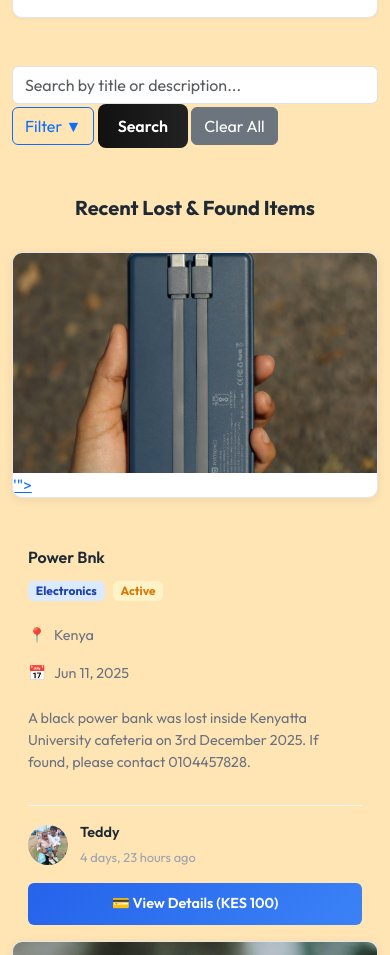
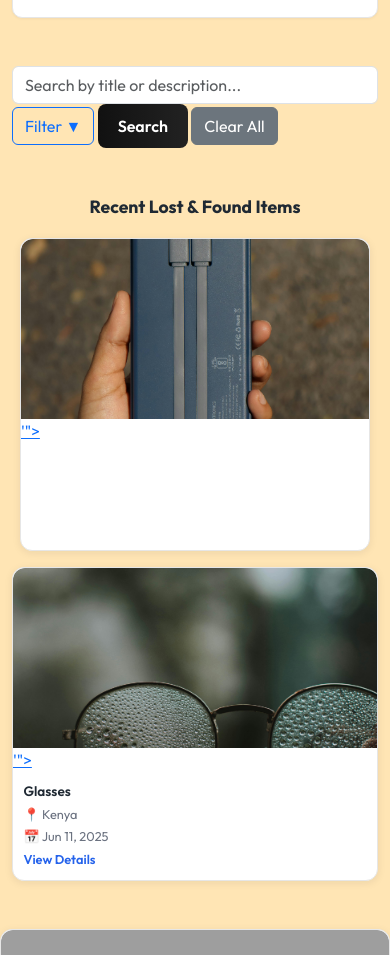
Before and after one commit to teldon471-web/LostLink-Kenya, a Django app: page /blog/ in a window 390 px wide. Shown: the part 1043-1998 px from the top of the page. Run offline with Django 5.2, Linux system fonts and the light colour scheme; data comes from the database, SQL or seed files in the repository; grey boxes are pictures that could not be loaded.

Commit message:
Fix image stretching: Add global image styling and fix mobile container constraints

```diff
--- a/blog/templates/blog/Home.html
+++ b/blog/templates/blog/Home.html
@@ -102,14 +102,15 @@
     <h2 class="section-title">Recent Lost & Found Items</h2>
 
     {% if posts %}
-      <div class="items-grid">
+      <div class="items-scroll-container">
         {% for post in posts %}
-          <article class="item-card" data-href="{% url 'post-detail' post.pk %}">
-            <!-- Image Container -->
-            <div class="item-image-container">
+          <div class="item-card-compact">
+            <div class="card-inner">
+              <!-- Image on Top -->
+              <div class="compact-image-wrapper">
                 {% if post.image %}
                   <a href="{% url 'post-detail' post.pk %}">
-                  <img src="{{ post.image.url }}" alt="{{ post.title }}" class="card-img" onerror="this.parentElement.parentElement.innerHTML='<div class=\"placeholder-image\"><span class=\"placeholder-icon\">{% if post.item_type == 'lost' %}🔴{% else %}🟢{% endif %}</span></div>'">
+                    <img src="{{ post.image.url }}" alt="{{ post.title }}" class="compact-image" onerror="this.parentElement.parentElement.innerHTML='<div class=\"placeholder-image\"><span class=\"placeholder-icon\">{% if post.item_type == 'lost' %}🔴{% else %}🟢{% endif %}</span></div>'">
                   </a>
                 {% else %}
                   <a href="{% url 'post-detail' post.pk %}">
@@ -127,56 +130,15 @@
                 </div>
               </div>
 
-            <!-- Card Content -->
-            <div class="card-content">
-              <h3 class="item-title">
-                <a href="{% url 'post-detail' post.pk %}">{{ post.title }}</a>
-              </h3>
-
-              <!-- Category & Status Badges -->
-              <div class="badge-group">
-                <span class="badge badge-category">{{ post.get_category_display }}</span>
-                <span class="badge {% if post.status == 'active' %}badge-status-active{% else %}badge-status-resolved{% endif %}">
-                  {{ post.get_status_display }}
-                </span>
-              </div>
-
-              <!-- Location & Date Info -->
-              <div class="info-row">
-                <span class="info-item">
-                  <strong>📍</strong> {{ post.location|default:"Not specified" }}
-                </span>
-              </div>
-              <div class="info-row">
-                <span class="info-item">
-                  <strong>📅</strong> {{ post.date_item_lost_found|date:"M d, Y"|default:"Date not set" }}
-                </span>
-              </div>
-
-              <!-- Description Preview -->
-              <p class="item-description">
-                {{ post.content|truncatewords:25 }}
-              </p>
-
-              <!-- Author Info -->
-              <div class="author-info">
-                <div class="author-avatar">
-                  {% if post.author.profile.image %}
-                    <img src="{{ post.author.profile.image.url }}" alt="{{ post.author.username }}">
-                  {% else %}
-                    <div class="avatar-placeholder">{{ post.author.username|first|upper }}</div>
-                  {% endif %}
-                </div>
-                <div class="author-details">
-                  <p class="author-name">{{ post.author.username }}</p>
-                  <p class="post-date">{{ post.date_posted|timesince }} ago</p>
+              <!-- Details Below Image -->
+              <div class="compact-details">
+                <h4 class="compact-title">{{ post.title }}</h4>
+                <p class="compact-location">📍 {{ post.location|default:"Not specified" }}</p>
+                <p class="compact-date">📅 {{ post.date_item_lost_found|date:"M d, Y"|default:"Date not set" }}</p>
+                <a href="{% url 'post-detail' post.pk %}" class="compact-link">View Details</a>
               </div>
             </div>
-
-              <!-- Action Button -->
-              <a href="{% url 'post-detail' post.pk %}" class="btn btn-view-details">💳 View Details (KES 100)</a>
           </div>
-          </article>
         {% endfor %}
       </div>
     {% else %}
@@ -644,56 +606,134 @@
       text-align: center;
     }
 
-    .items-grid {
+    /* Items Grid */
+    .items-grid-section {
+      margin: 3rem 0;
+    }
+
+    .section-title {
+      font-size: 1.5rem;
+      font-weight: 700;
+      margin-bottom: 2rem;
+      color: #1f2933;
+      text-align: center;
+    }
+
+    /* ===== ITEMS GRID LAYOUT IN ROWS ===== */
+    .items-scroll-container {
       display: grid;
       grid-template-columns: repeat(auto-fit, minmax(280px, 1fr));
-      gap: 2rem;
+      gap: 1rem;
       margin-bottom: 2rem;
+      margin-left: auto;
+      margin-right: auto;
       width: 100%;
-      max-width: 100%;
+      max-width: 1200px;
+      padding: 0 1rem;
     }
 
-    /* Item Card */
-    .item-card {
+    /* Remove scrollbar styling - no longer needed */
+
+    /* Compact Card Container */
+    .item-card-compact {
       background: white;
       border: 1px solid #e6e6e6;
-      border-radius: 10px;
+      border-radius: 12px;
       overflow: hidden;
       box-shadow: 0 2px 8px rgba(16,24,40,0.08);
       transition: all 0.3s cubic-bezier(0.4, 0, 0.2, 1);
       display: flex;
       flex-direction: column;
-      cursor: pointer;
-      min-width: 0;
       height: 100%;
     }
 
-    .item-card:hover {
+    .item-card-compact:hover {
+      box-shadow: 0 8px 24px rgba(16,24,40,0.12);
       transform: translateY(-4px);
-      box-shadow: 0 8px 24px rgba(16,24,40,0.12);
-      border-color: #0f766e;
     }
 
-    /* Image Container */
-    .item-image-container {
+    /* Inner Container - Vertical Stack */
+    .card-inner {
+      display: flex;
+      flex-direction: column;
+      height: 100%;
+      width: 100%;
+    }
+
+    /* Image Wrapper - Top */
+    .compact-image-wrapper {
       position: relative;
       width: 100%;
-      height: 280px;
+      height: 190px;
       overflow: hidden;
       background: #f9fafb;
+      flex-shrink: 0;
+      border-radius: 12px 12px 0 0;
     }
 
-    .card-img {
+    .compact-image {
       width: 100%;
-      height: 100%;
+      height: 190px;
       object-fit: cover;
-      transition: transform 0.3s;
+      object-position: center;
+      transition: transform 0.3s cubic-bezier(0.4, 0, 0.2, 1);
+      display: block;
     }
 
-    .item-card:hover .card-img {
-      transform: scale(1.05);
+    .item-card-compact:hover .compact-image {
+      transform: scale(1.08);
     }
 
+    /* Details - Bottom */
+    .compact-details {
+      padding: 1rem;
+      flex: 1;
+      display: flex;
+      flex-direction: column;
+      gap: 0.5rem;
+      overflow: hidden;
+    }
+
+    .compact-title {
+      margin: 0;
+      font-size: 1rem;
+      font-weight: 600;
+      line-height: 1.3;
+      color: #1f2933;
+      display: -webkit-box;
+      -webkit-line-clamp: 2;
+      -webkit-box-orient: vertical;
+      overflow: hidden;
+    }
+
+    .compact-location,
+    .compact-date {
+      margin: 0;
+      font-size: 0.9rem;
+      color: #6b7280;
+      line-height: 1.3;
+      display: -webkit-box;
+      -webkit-line-clamp: 1;
+      -webkit-box-orient: vertical;
+      overflow: hidden;
+    }
+
+    .compact-link {
+      display: inline-block;
+      font-size: 0.9rem;
+      font-weight: 600;
+      color: #2563eb;
+      text-decoration: none;
+      transition: color 0.2s;
+      margin-top: auto;
+    }
+
+    .compact-link:hover {
+      color: #1d4ed8;
+      text-decoration: underline;
+    }
+
+    /* Placeholder */
     .placeholder-image {
       width: 100%;
       height: 100%;
@@ -703,11 +743,17 @@
       justify-content: center;
       background: linear-gradient(135deg, #f3f4f6 0%, #e5e7eb 100%);
       color: #9ca3af;
+      text-align: center;
     }
 
     .placeholder-icon {
       font-size: 3rem;
-      margin-bottom: 0.5rem;
+      line-height: 1;
+    }
+
+    /* ===== OLD GRID STYLING (KEPT FOR REFERENCE) ===== */
+    .items-grid {
+      display: none;
     }
 
     /* Badge Top */
@@ -957,31 +1003,89 @@
 
       .reviews-container {
         grid-template-columns: repeat(auto-fit, minmax(250px, 1fr));
+        gap: 1.5rem;
       }
 
-      .items-grid {
-        grid-template-columns: repeat(auto-fill, minmax(240px, 1fr));
-        gap: 1.5rem;
+      .items-scroll-container {
+        grid-template-columns: repeat(auto-fit, minmax(250px, 1fr));
+        gap: 1rem;
+        max-width: 1100px;
+        padding: 0 0.75rem;
+      }
+
+      .item-card-compact {
+        display: flex;
+        flex-direction: column;
+        height: 100%;
+      }
+
+      .compact-image-wrapper {
+        height: 185px;
+        width: 100%;
+      }
+
+      .compact-image {
+        height: 185px;
+        width: 100%;
+      }
+
+      .compact-image {
+        height: 185px;
+      }
+
+      .compact-title {
+        font-size: 0.95rem;
       }
     }
 
-    /* Tablet to Mobile */
+    /* ===== MOBILE OPTIMIZATION (480px - 768px) ===== */
     @media (max-width: 768px) {
-      .items-grid {
-        grid-template-columns: repeat(auto-fill, minmax(200px, 1fr));
-        gap: 1.5rem;
+      .items-scroll-container {
+        grid-template-columns: repeat(auto-fit, minmax(220px, 1fr));
+        gap: 1rem;
+        margin-bottom: 1.5rem;
+        max-width: 800px;
+        padding: 0 0.5rem;
       }
 
-      .item-card {
-        border-radius: 10px;
+      .item-card-compact {
+        display: flex;
+        flex-direction: column;
+        height: 100%;
       }
 
-      .item-image-container {
-        height: 240px;
+      .compact-image-wrapper {
+        height: 180px;
+        width: 100%;
+      }
+
+      .compact-image {
+        height: 180px;
+        width: 100%;
+      }
+
+      .compact-details {
+        padding: 0.75rem;
+        gap: 0.4rem;
+      }
+
+      .compact-title {
+        font-size: 0.9rem;
+        -webkit-line-clamp: 2;
+      }
+
+      .compact-location,
+      .compact-date {
+        font-size: 0.85rem;
+      }
+
+      .compact-link {
+        font-size: 0.85rem;
       }
 
       .section-title {
         font-size: 1.25rem;
+        margin-bottom: 1.5rem;
       }
 
       .carousel-slide {
@@ -1001,28 +1106,80 @@
       }
     }
 
-    /* Small Mobile */
+    /* ===== SMALL MOBILE OPTIMIZATION (<480px) ===== */
     @media (max-width: 480px) {
-      .items-grid {
+      .items-scroll-container {
         grid-template-columns: 1fr;
         gap: 1rem;
+        margin-bottom: 1rem;
+        max-width: 100%;
+        padding: 0 0.5rem;
       }
 
-      .item-card {
-        border-radius: 10px;
+      .item-card-compact {
+        display: flex;
+        flex-direction: column;
+        height: 100%;
       }
 
-      .item-image-container {
-        height: 220px;
+      .compact-image-wrapper {
+        height: 180px;
+        width: 100%;
       }
 
-      .card-content {
-        padding: 1rem;
+      .compact-image {
+        height: 180px;
+        width: 100%;
       }
 
-      .item-title {
-        font-size: 1rem;
+      .compact-details {
+        padding: 0.65rem;
+        gap: 0.35rem;
       }
+
+      .compact-title {
+        font-size: 0.85rem;
+        -webkit-line-clamp: 2;
+      }
+
+      .compact-location,
+      .compact-date {
+        font-size: 0.8rem;
+      }
+
+      .compact-link {
+        font-size: 0.8rem;
+      }
+
+      .placeholder-icon {
+        font-size: 2.5rem;
+      }
+      }
+
+      .author-name {
+        font-size: 0.8rem;
+      }
+
+      .post-date {
+        font-size: 0.7rem;
+      }
+
+      .btn-view-details {
+        padding: 0.5rem 1rem;
+        font-size: 0.85rem;
+      }
+
+      .section-title {
+        font-size: 1.1rem;
+        margin-bottom: 1.25rem;
+      }
+
+      .carousel-slide {
+        height: 200px;
+      }
+
+      .reviews-title {
+        font-size: 1.25rem;
       }
 
       .carousel-btn {
```
Also changed, not shown: other parts of blog/templates/blog/Home.html (+47 -1 lines), blog/static/blog/main.css (+14 -1 lines), blog/templates/blog/post_detail.html (+114 -9 lines). Lines whose indentation alone changed are shown as unchanged.
